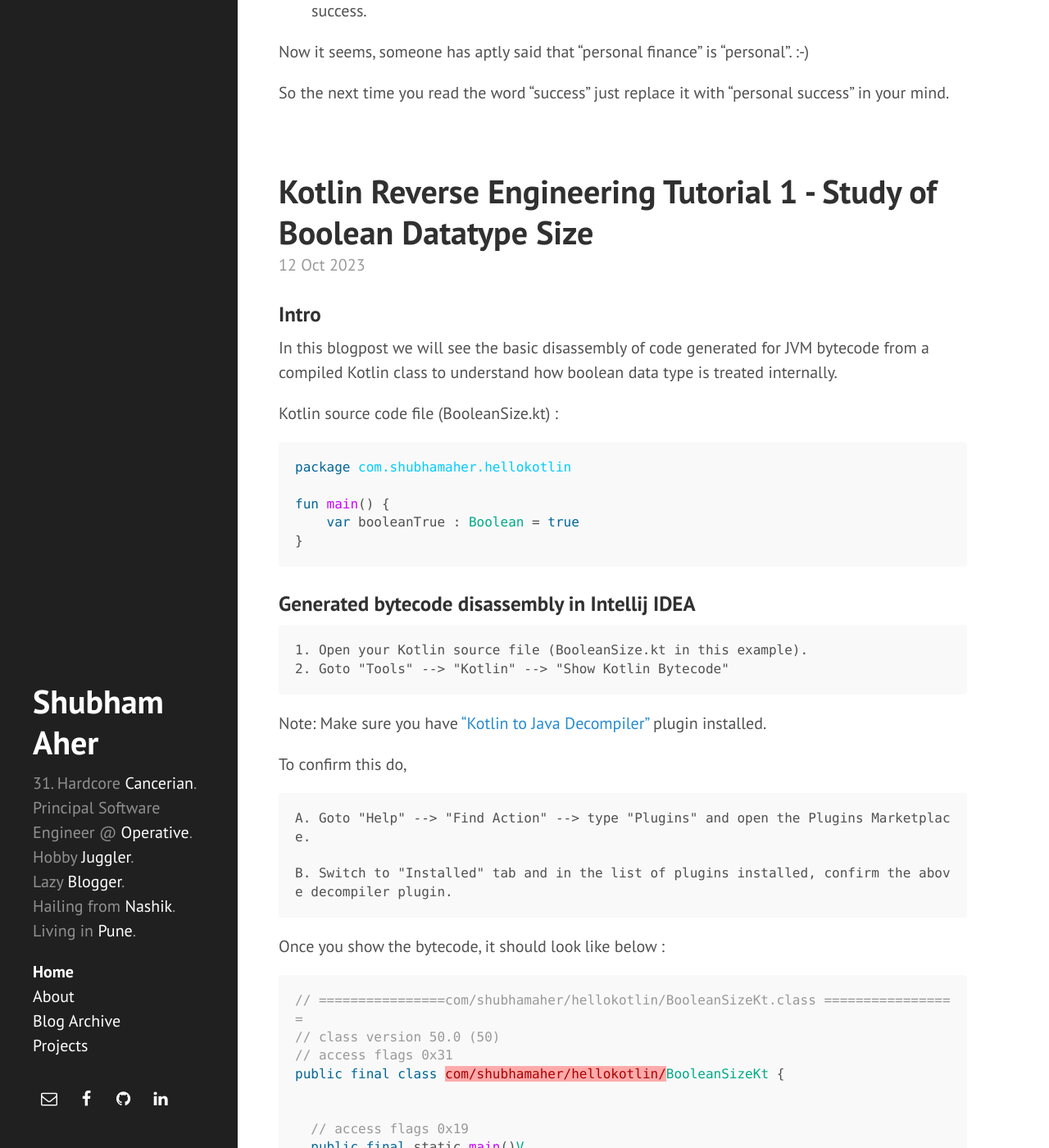
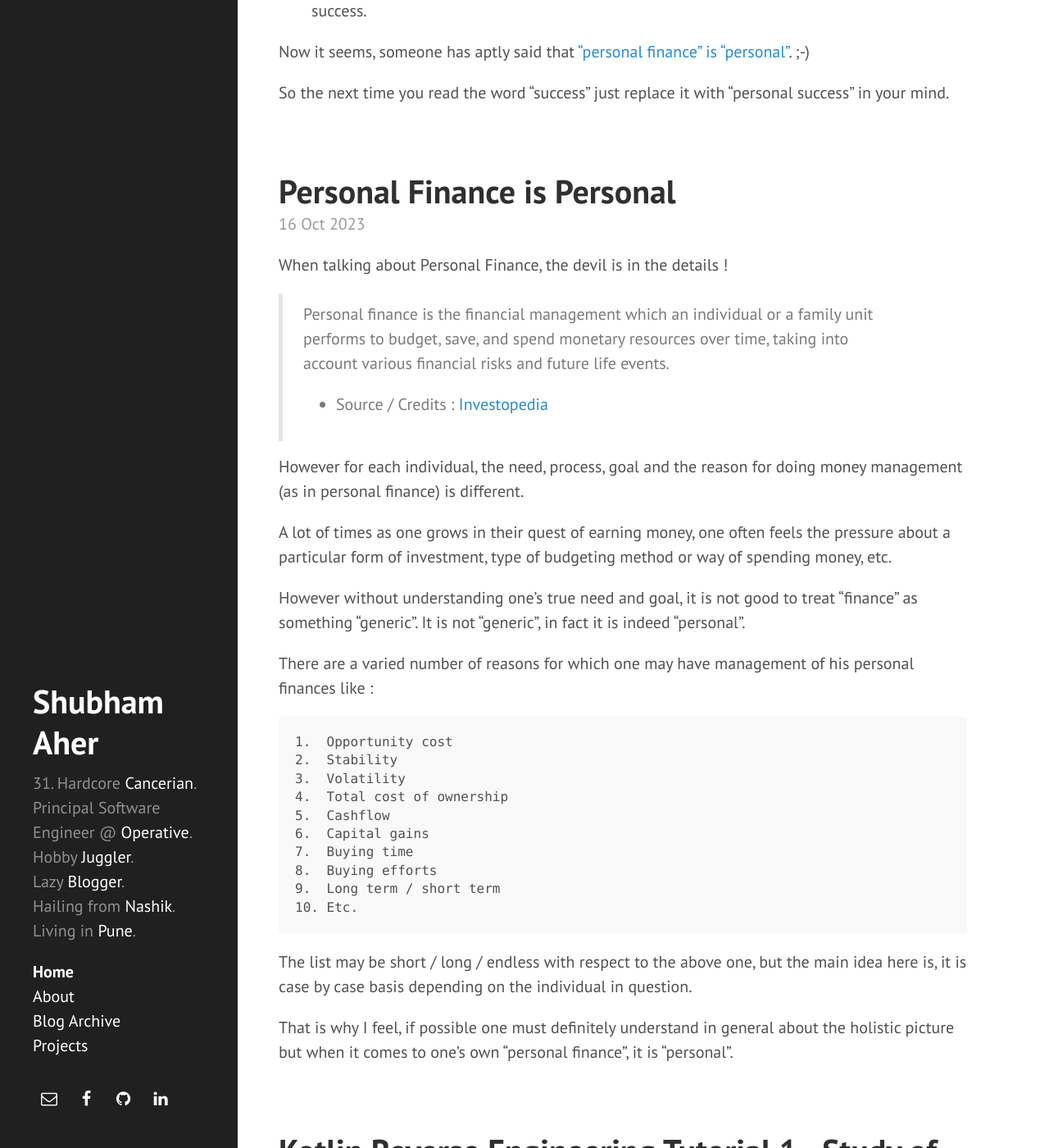
Before and after one commit to shubham-aher/shubham-aher.github.io, a Jekyll site: the page built from index.html, in a window 1280 px wide and 1400 px high, scrolled down 742 px. Shown: the whole window at 82% size. Built offline with Jekyll 4.4.1, drawn with Linux system fonts in a browser that asks for light colours; nearby versions of some CDN libraries; the list of posts is cut into pages by our own code; comment, search, counter and statistics services are not loaded.

Commit message:
Blogpost - Personal finance and Personal success

```diff
--- /dev/null
+++ b/_posts/2023-10-16-personal-finance-is-personal.md
@@ -0,0 +1,32 @@
+---
+layout: post
+title: Personal Finance is Personal
+published: true
+---
+When talking about Personal Finance, the devil is in the details !
+
+> Personal finance is the financial management which an individual or a family unit performs to budget, save, and spend monetary resources over time, taking into account various financial risks and future life events.
+- Source / Credits : [Investopedia](https://www.investopedia.com/terms/p/personalfinance.asp)
+
+However for each individual, the need, process, goal and the reason for doing money management (as in personal finance) is different.
+
+A lot of times as one grows in their quest of earning money, one often feels the pressure about a particular form of investment, type of budgeting method or way of spending money, etc.
+
+However without understanding one's true need and goal, it is not good to treat "finance" as something "generic". It is not "generic", in fact it is indeed "personal".
+
+There are a varied number of reasons for which one may have management of his personal finances like :
+
+	1.  Opportunity cost
+	2.  Stability
+	3.  Volatility
+	4.  Total cost of ownership
+	5.  Cashflow
+	6.  Capital gains
+	7.  Buying time
+	8.  Buying efforts
+	9.  Long term / short term
+	10. Etc.
+
+The list may be short / long / endless with respect to the above one, but the main idea here is, it is case by case basis depending on the individual in question.
+
+That is why I feel, if possible one must definitely understand in general about the holistic picture but when it comes to one's own “personal finance”, it is “personal”.
--- a/_posts/2023-10-16-personal-success.md
+++ b/_posts/2023-10-16-personal-success.md
@@ -21,6 +21,6 @@ When one treats it as "personal success",
 2.	He does not treat the role model, if any, as the sole destination but instead gains knowledge about the big picture of risks and rewards from the experience of the role model.
 3.	He is aware of the "what, why, when, where and how" questions about his idea of the quest of success.
 
-Now it seems, someone has aptly said that "personal finance" is "personal". :-)
+Now it seems, someone has aptly said that ["personal finance" is "personal"](https://shubhamaher.com/personal-finance-is-personal). ;-)
 
 So the next time you read the word "success" just replace it with "personal success" in your mind.
```
